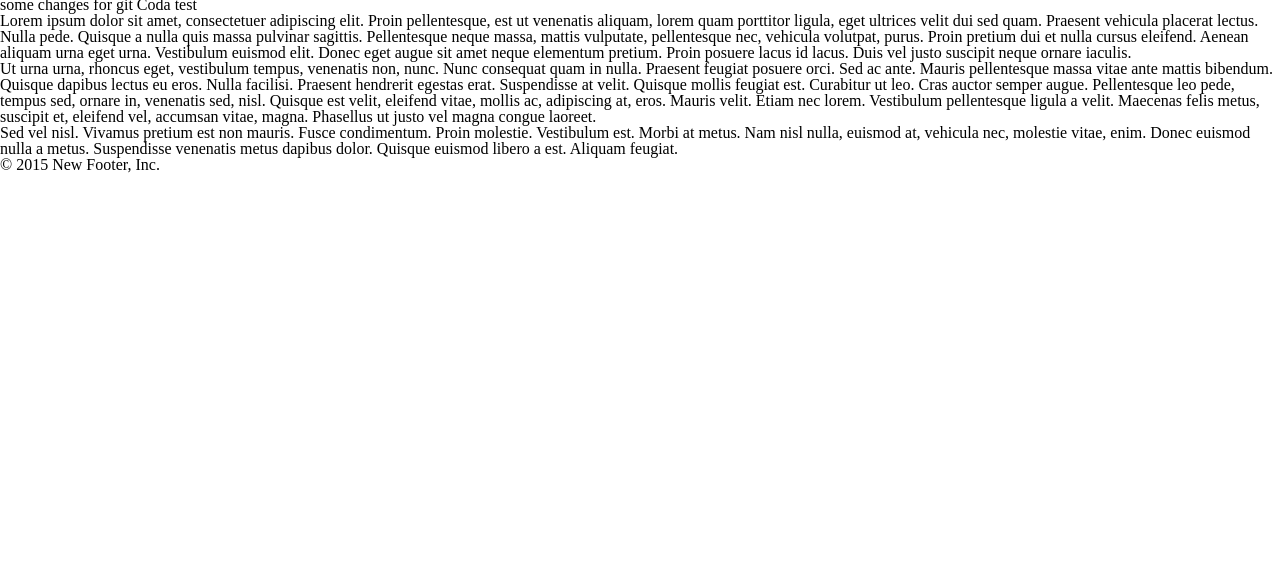
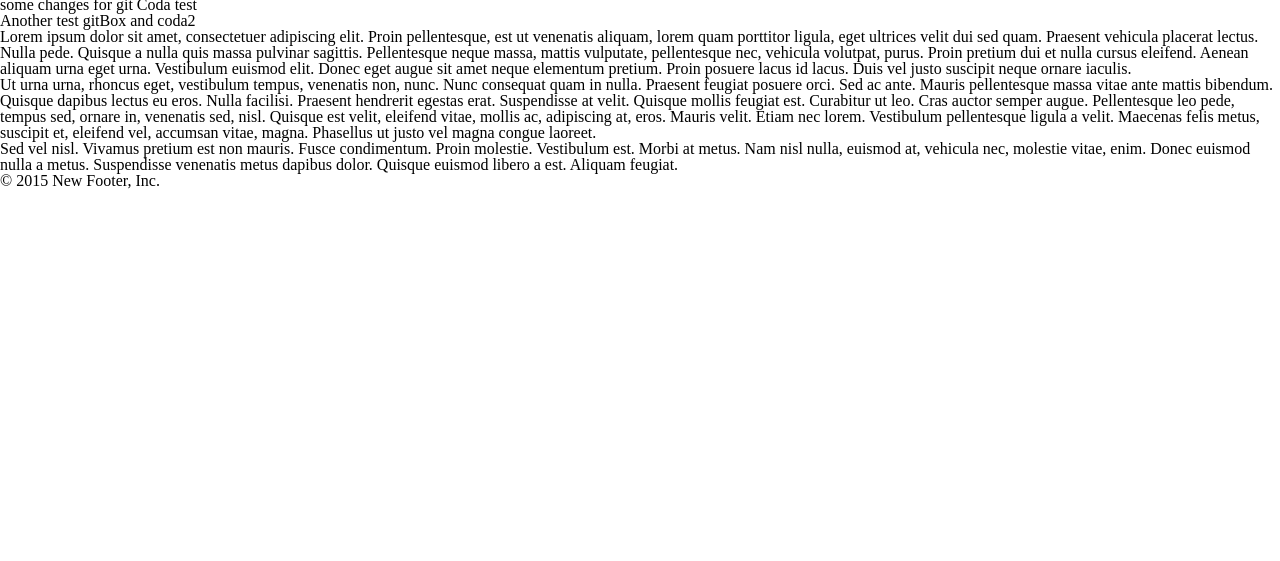
Before and after one commit to g-simms/test_2, a plain HTML site: page index.html in a window 1280 px wide. Shown: the part 239-800 px from the top of the page. Drawn offline with Linux system fonts and the light colour scheme.

Commit message:
testing coda2

```diff
--- a/index.html
+++ b/index.html
@@ -22,6 +22,7 @@
 		<h4>smaller header</h4>
 
 		<p>some changes for git Coda test</p>
+		<p>Another test gitBox and coda2</p>
 
 		<p>Lorem ipsum dolor sit amet, consectetuer adipiscing elit. Proin pellentesque, est ut venenatis aliquam, lorem quam porttitor ligula, eget ultrices velit dui sed quam. Praesent vehicula placerat lectus. Nulla pede. Quisque a nulla quis massa pulvinar sagittis. Pellentesque neque massa, mattis vulputate, pellentesque nec, vehicula volutpat, purus. Proin pretium dui et nulla cursus eleifend. Aenean aliquam urna eget urna. Vestibulum euismod elit. Donec eget augue sit amet neque elementum pretium. Proin posuere lacus id lacus. Duis vel justo suscipit neque ornare iaculis.</p>
 
```
